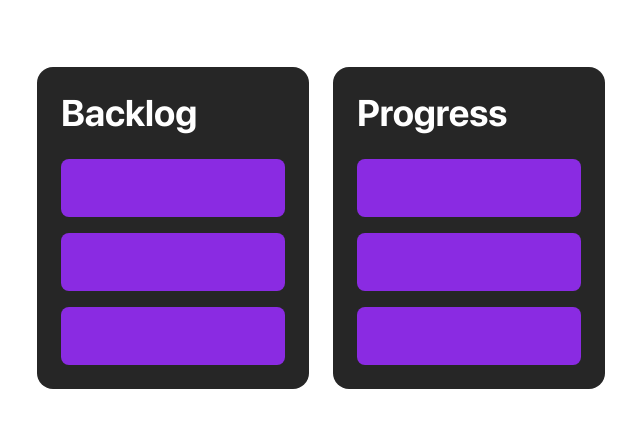
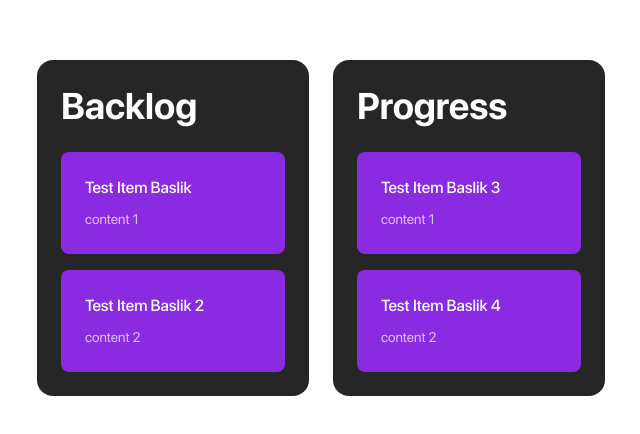
Before and after one commit to korucuoglu/kanban, a Vue app: page /#/ in a window 1280 px wide. Shown: the part 172-606 px from the top of the page, without its empty margins (319-959 px from the left). Built offline with nearby package versions, Linux system fonts and the light colour scheme.

Commit message:
Draggable component yapisi Tab icindeki itemlar icin de kullanildi.

```diff
--- a/src/components/Kanban/Item.vue
+++ b/src/components/Kanban/Item.vue
@@ -1,20 +1,29 @@
 <template>
-  <div class="item" v-for="tabItem in props.tabItems">
-    <p class="title">{{ tabItem.title }}</p>
-    <p class="content">{{ tabItem.content }}</p>
-  </div>
+  <draggable
+    v-model="props.tabItems.items"
+    group="item"
+    @start="drag = true"
+    @end="drag = false"
+    item-key="id"
+  >
+    <template #item="{ element }">
+      <div class="item">
+        <p class="title">{{ element.title }}</p>
+        <p class="content">{{ element.content }}</p>
+      </div>
+    </template>
+  </draggable>
 </template>
 <script setup>
 import { defineProps } from "vue";
+import draggable from "vuedraggable";
 
 const props = defineProps({
   tabItems: {
     required: true,
-    type: Array,
+    type: Object,
   },
 });
-
-console.log(props);
 </script>
 
 <style scoped lang="scss">
```
